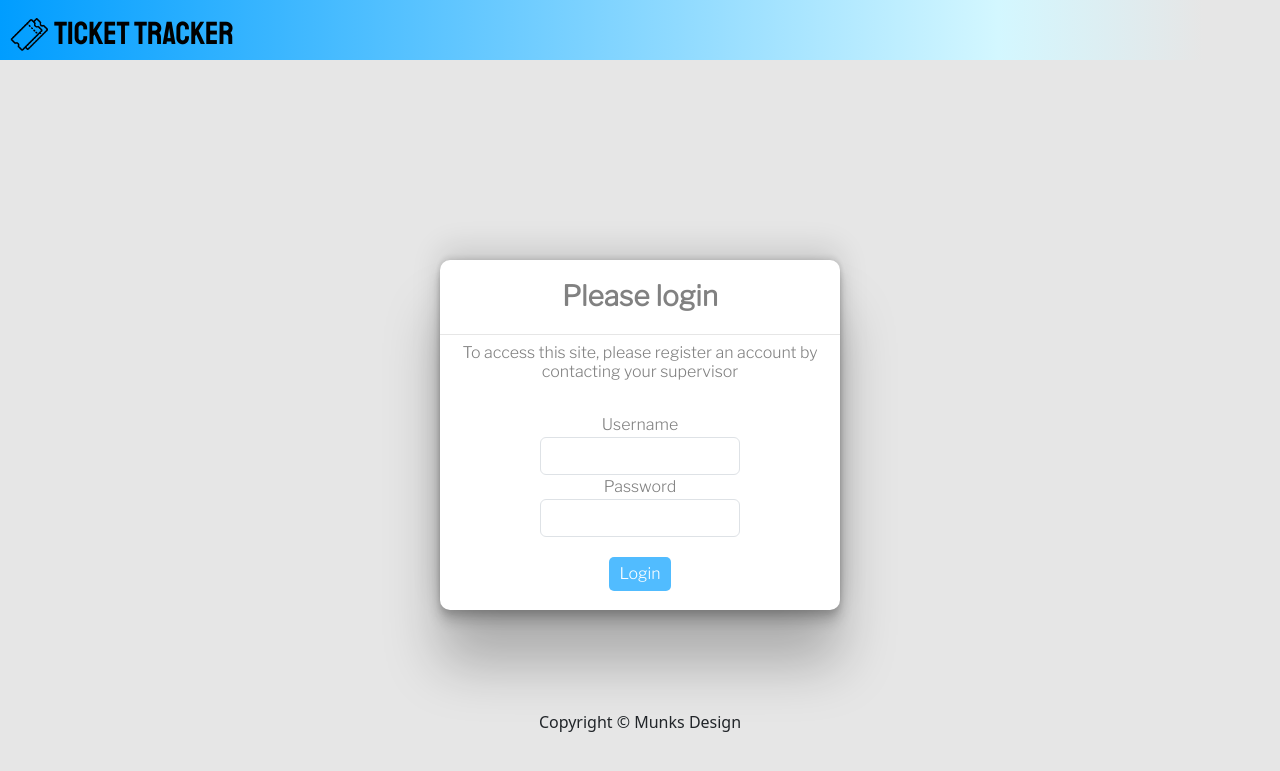
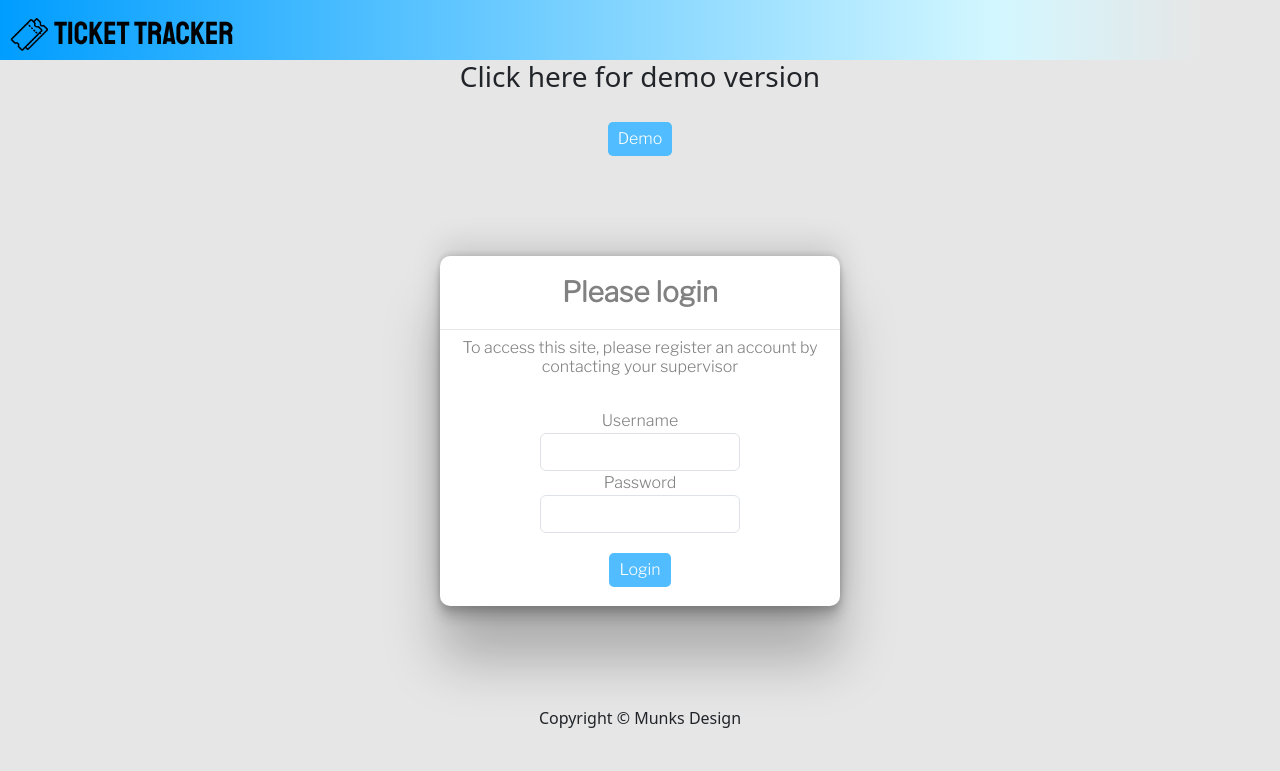
Before and after one commit to Munks-Moon/Ticket-Tracker, a Django app: page / in a window 1280 px wide. Shown: the top 771 px of the page. Run offline with Django 4.2, Linux system fonts and the light colour scheme; parts of the project's set-up code (start-up, migrations or seed data) failed here and were passed over; some libraries are stand-ins or nearby versions.

Commit message:
Add demo template/view

```diff
--- a/mainapp/static/css/base.css
+++ b/mainapp/static/css/base.css
@@ -22,7 +22,7 @@ h6 {
 	background-color: #ffffff;
 	margin-left: auto;
 	margin-right: auto;
-	margin-top: 200px;
+	margin-top: 100px;
 	box-shadow: rgba(0, 0, 0, 0.25) 0px 54px 55px,
 		rgba(0, 0, 0, 0.12) 0px -12px 30px, rgba(0, 0, 0, 0.12) 0px 4px 6px,
 		rgba(0, 0, 0, 0.17) 0px 12px 13px, rgba(0, 0, 0, 0.09) 0px -3px 5px;
@@ -43,7 +43,7 @@ h6 {
 	margin-left: 50px;
 }
 
-.login-button {
+.login-button, .demo-button {
 	margin-top: 20px;
 	border-radius: 5px;
 	border: none;
--- a/mainapp/templates/login/login.html
+++ b/mainapp/templates/login/login.html
@@ -9,6 +9,13 @@
 		{% endfor %}
 	</ul>
 	{% endif %}
+</div>
+<div style="text-align: center">
+	<h3>Click here for demo version</h3>
+	<form method="post" action="{% url 'demo_login' %}">
+		{% csrf_token %}
+		<button type="submit" class="demo-button">Demo</button>
+	</form>
 </div>
 <div id="login-box">
 	<div id="login-text">
--- a/mainapp/views.py
+++ b/mainapp/views.py
@@ -261,3 +261,20 @@ def user_login(request):
 def logoutUser(request):
     logout(request)
     return redirect('login')
+
+# Demo ----
+
+def demo_login(request):
+
+    demo_username = 'demo_user'
+    demo_password = 'demopassword'
+
+    if request.method == 'POST':
+        user = authenticate(request, username=demo_username, password=demo_password)
+        if user is not None:
+            login(request, user)
+
+            return redirect('dashboard')
+        else:
+
+            return redirect('login')
```
